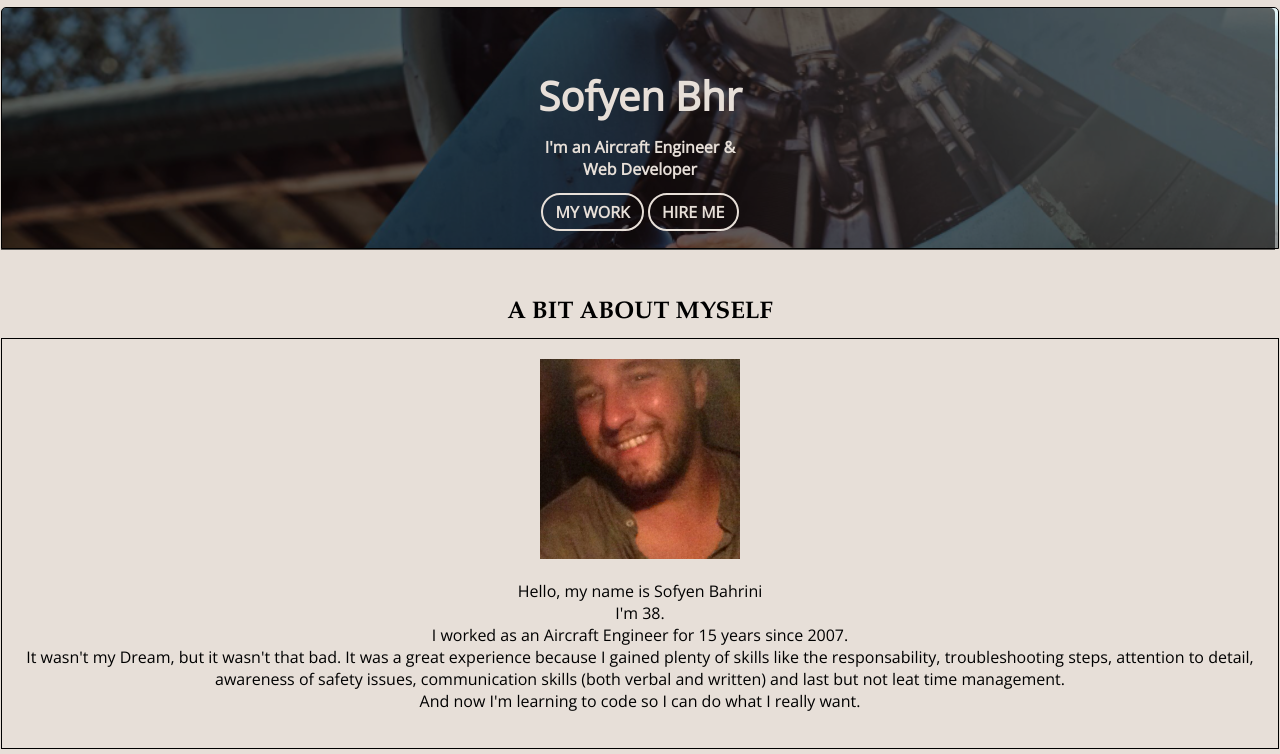
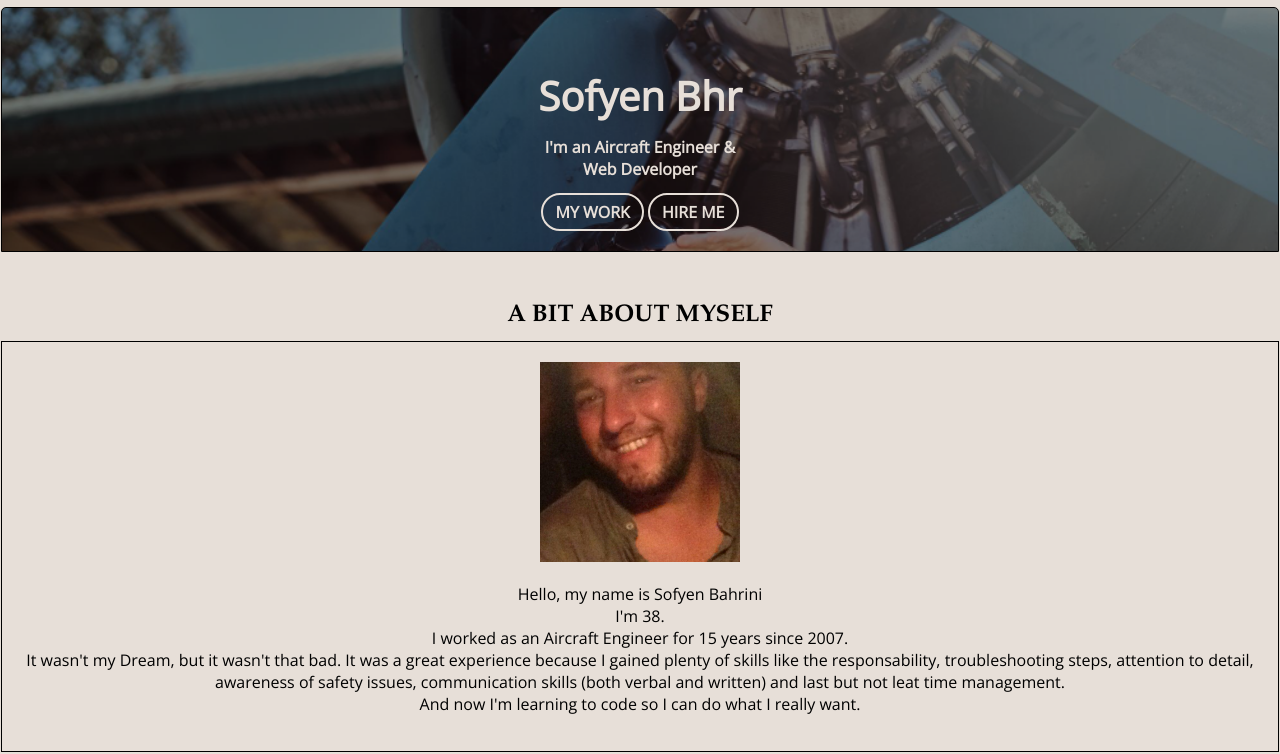
Before and after one commit to SofyenBhr/SofyenBhr.github.io, a plain HTML site: page index.html in a window 1280 px wide. Shown: the part 46-800 px from the top of the page. Drawn offline with Linux system fonts and the light colour scheme.

Commit message:
fix the overlay

```diff
--- a/index.html
+++ b/index.html
@@ -34,7 +34,6 @@
             <img src="./resources/images/aircraft-engineer.jpg" alt="aircraft engineer">
         </div>
     </section>
-    <div id="banner-overlay"></div>
 
     <!-- ABOUT SECTION -->
     <h2>A bit about myself</h2>
--- a/resources/css/style.css
+++ b/resources/css/style.css
@@ -59,7 +59,7 @@ nav a:active {
 
 /* BANNER */
 #banner {
-    background-image: url("../images/aircraft-engineer.jpg");
+    background-image: url("../images/aircraft-engineer-overlay.jpg");
     background-repeat: no-repeat;
     background-size: cover;
     background-position: top;
@@ -68,7 +68,6 @@ nav a:active {
     color: #E7DFD8;
     font-weight: 600;
     border-radius: 5px 5px 0 0;
-    height: 200px;
 }
 #banner .banner-img {
     display: none;
@@ -96,18 +95,6 @@ nav a:active {
 #banner a:hover {
     color: black;
     background-color: #E7DFD8;
-}
-#banner-overlay {
-    position: absolute;
-    top: 54px;
-    width: 99.5%;
-    height: 242px;
-    background: rgba(0, 0, 0, 0.6);
-    border-radius: 5px 5px 0 0;
-}
-#banner * {
-    position: relative;
-    z-index: 1;
 }
 
 /* ABOUT */
--- a/resources/javascript/script.js
+++ b/resources/javascript/script.js
@@ -1,10 +1,7 @@
 document.querySelector("#burger-menu").addEventListener("click", () => {
     if (document.querySelector("#menu").style.display === "none") {
         document.querySelector("#menu").style.display = "block";
-        document.querySelector("#banner-overlay").style.top = "209px";
-        document.querySelector("#banner").style.position = "relative";
     } else {
         document.querySelector("#menu").style.display = "none";
-        document.querySelector("#banner-overlay").style.top = "54px";
     }
 });
```
Also changed, not shown: resources/images/aircraft-engineer-overlay.jpg (added).
